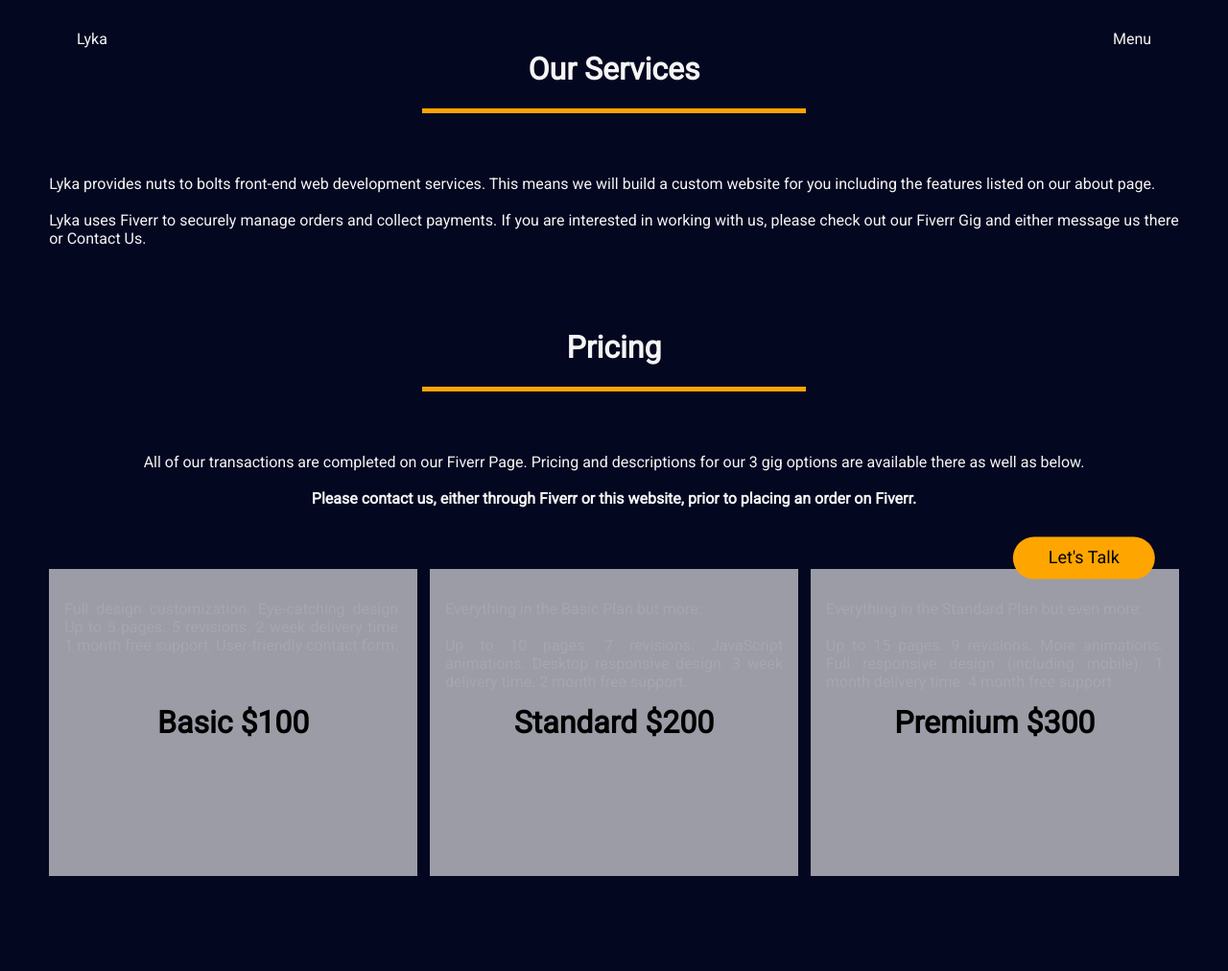
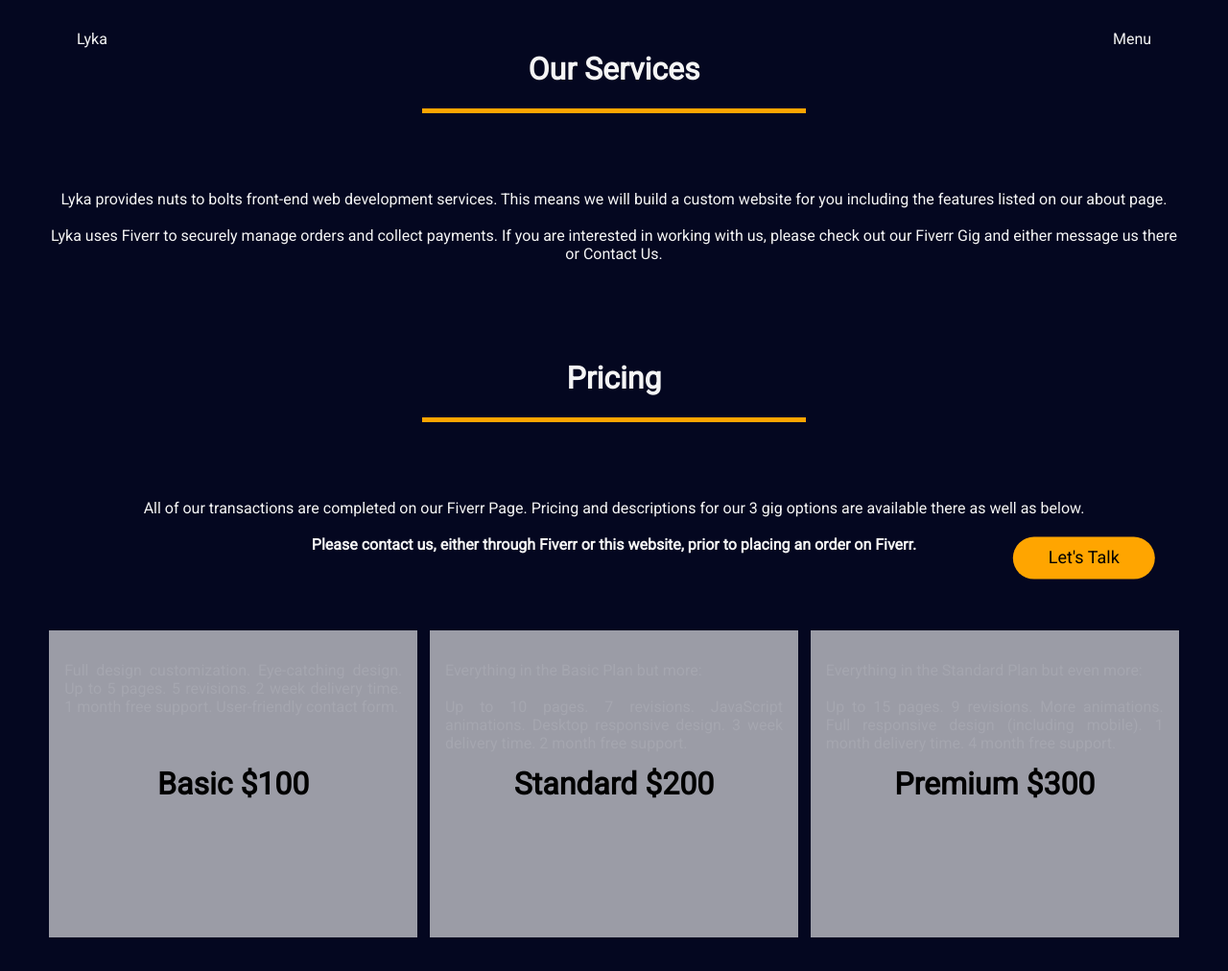
Before and after one commit to leoabubucker/Lyka-Website, a plain HTML site: page services.html in a window 1280 px wide. Shown: the top 1012 px of the page at 96% size. Drawn offline with Linux system fonts and the light colour scheme.

Commit message:
Fixed mistakes in about, services, and privacy policy. added testimonial quote from Gestell

```diff
--- a/services.html
+++ b/services.html
@@ -97,18 +97,18 @@
 
                     </div>
                     <div class="detail detail2">
-                        Lyka provides nuts to bolts front-end web development services. This means we will build a custom website for you including the features listed on our about page.
+                        <p style="text-align: center;">Lyka provides nuts to bolts front-end web development services. This means we will build a custom website for you including the features listed on our about page.
                         <br><br>
-                        Lyka uses Fiverr to securely manage orders and collect payments. If you are interested in working with us, please check out our Fiverr Gig and either message us there or Contact Us.
+                        Lyka uses Fiverr to securely manage orders and collect payments. If you are interested in working with us, please check out our <a class="no-style-link text-link" href="" target="_blank">Fiverr Gig</a> and either message us there or <a class="no-style-link text-link" style="cursor:pointer;" onclick="togglePopup('popup-contact')">Contact Us.</a></p>
                     </div>
                     <div class="detail detail3">
                         <h1> Pricing </h1>
                         <div class="underline lSlide-anim"></div>
                     </div>
                     <div class="detail detail4" >
-                        All of our transactions are completed on our Fiverr Page. Pricing and descriptions for our 3 gig options are available there as well as below.
+                        <p style="text-align: center;">All of our transactions are completed on our <a class="no-style-link text-link" href="" target="_blank">Fiverr Page.</a> Pricing and descriptions for our 3 gig options are available there as well as below.
                         <br><br>
-                        <bold>Please contact us, either through Fiverr or this website, prior to placing an order on Fiverr.</bold>
+                        <bold>Please contact us, either through Fiverr or this website, prior to placing an order on Fiverr.</bold></p>
                     </div>
 
                      <div class="detail detail5 gridDetail" >
```
Also changed, not shown: about.html (+5 -5 lines), 1 other file.
